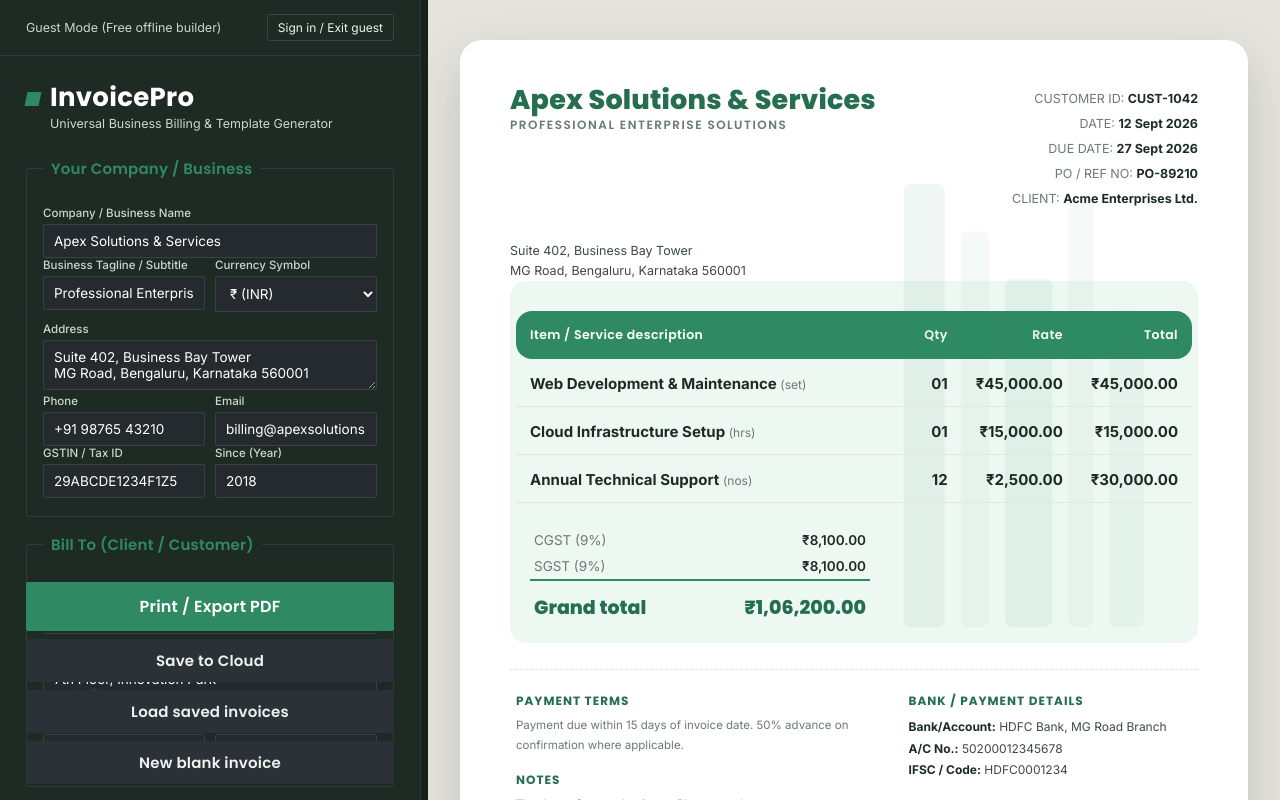
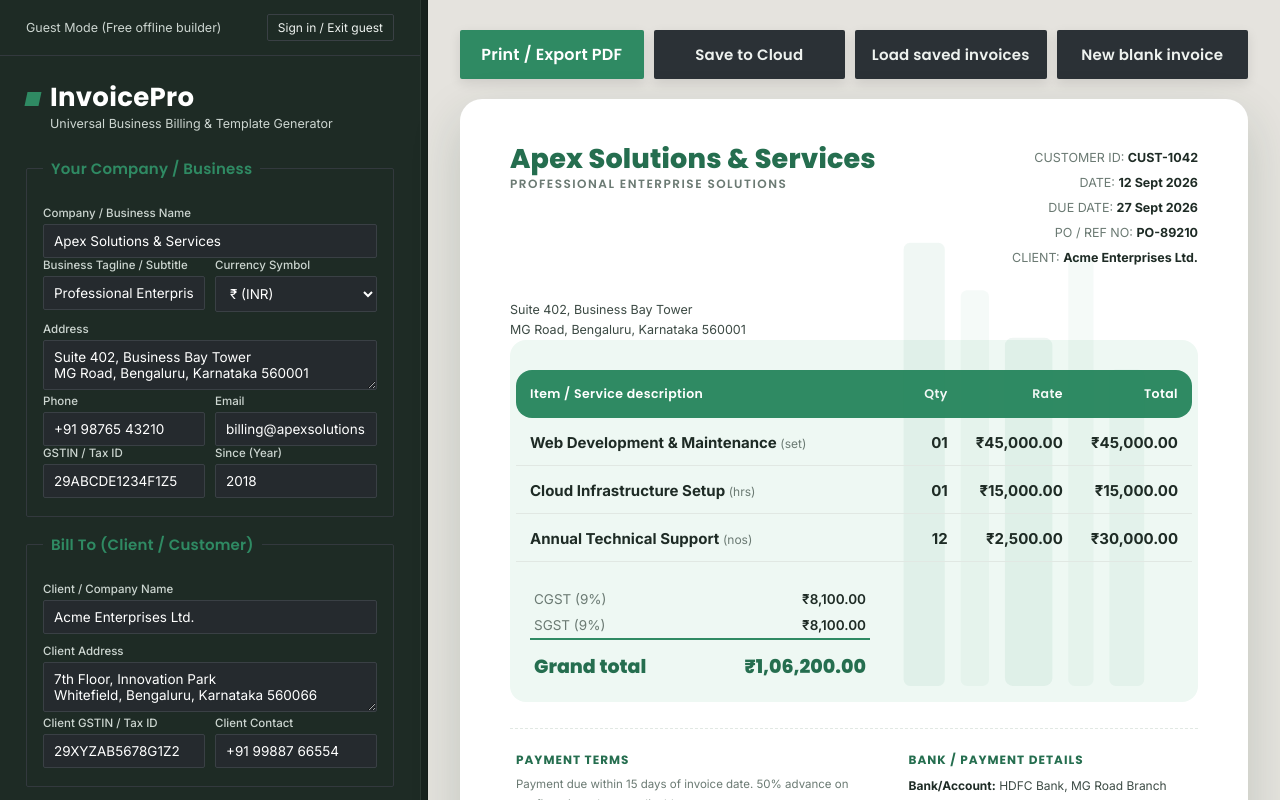
Before and after one commit to ArkamVentures/InvoicePro, a React (Vite) app: page / in a window 1280 px wide. Both pictures are taken after a click on the button "⚡ Continue as Guest (No Login Required)". Shown: the top 800 px of the page. Built offline with nearby package versions, Linux system fonts and the light colour scheme; no server answers.

Commit message:
feat: move Print/Export PDF, Save to Cloud, Load and New actions to live preview side

```diff
--- a/src/App.jsx
+++ b/src/App.jsx
@@ -239,7 +239,14 @@ export default function App() {
           <div className="resizer-bar" />
         </div>
 
-        <InvoicePreview invoice={invoice} />
+        <InvoicePreview
+          invoice={invoice}
+          onPrint={onPrint}
+          onSave={onSave}
+          onOpenLoad={onOpenLoad}
+          onNew={onNew}
+          saving={saving}
+        />
       </div>
 
       {showLoad && (
--- a/src/components/InvoiceForm.jsx
+++ b/src/components/InvoiceForm.jsx
@@ -194,14 +194,6 @@ export default function InvoiceForm({
         </div>
       </fieldset>
 
-      <div className="actions">
-        <button className="btn btn-primary" type="button" onClick={onPrint}>Print / Export PDF</button>
-        <button className="btn btn-ghost" type="button" onClick={onSave} disabled={saving}>
-          {saving ? "Saving…" : "Save to Cloud"}
-        </button>
-        <button className="btn btn-ghost" type="button" onClick={onOpenLoad}>Load saved invoices</button>
-        <button className="btn btn-ghost" type="button" onClick={onNew}>New blank invoice</button>
-      </div>
     </div>
   );
 }
--- a/src/components/InvoicePreview.jsx
+++ b/src/components/InvoicePreview.jsx
@@ -1,12 +1,27 @@
 import { money, fmtDate, computeTotals } from "../lib/calculations";
 
-export default function InvoicePreview({ invoice }) {
+export default function InvoicePreview({
+  invoice,
+  onPrint,
+  onSave,
+  onOpenLoad,
+  onNew,
+  saving
+}) {
   const currencySymbol = invoice.currency || "₹";
   const totals = computeTotals(invoice.items, invoice.discRate, invoice.gstRate);
   const showGstRows = totals.gstRate > 0;
 
   return (
     <div className="stage">
+      <div className="preview-toolbar">
+        <button className="btn btn-primary" type="button" onClick={onPrint}>Print / Export PDF</button>
+        <button className="btn btn-ghost" type="button" onClick={onSave} disabled={saving}>
+          {saving ? "Saving…" : "Save to Cloud"}
+        </button>
+        <button className="btn btn-ghost" type="button" onClick={onOpenLoad}>Load saved invoices</button>
+        <button className="btn btn-ghost" type="button" onClick={onNew}>New blank invoice</button>
+      </div>
       <div className="sheet" id="sheet">
         <div className="sheet-inner">
           <div className="doc-head">
--- a/src/styles.css
+++ b/src/styles.css
@@ -109,8 +109,25 @@ input:focus,select:focus,textarea:focus{outline:2px solid var(--safety);outline-
 .toast.show{opacity:1;}
 
 /* ---- Right: invoice preview ---- */
-.stage{background:#e5e3de;padding:40px 32px;display:flex;justify-content:center;align-items:flex-start;}
+.stage{background:#e5e3de;padding:30px 32px 50px;display:flex;flex-direction:column;align-items:center;}
 @media (max-width:980px){.stage{padding:20px 12px;}}
+
+.preview-toolbar{
+  display:flex;
+  gap:10px;
+  width:100%;
+  max-width:800px;
+  margin-bottom:20px;
+  flex-wrap:wrap;
+}
+.preview-toolbar .btn{
+  flex:1;
+  min-width:140px;
+  box-shadow:0 4px 12px rgba(0,0,0,.1);
+}
+@media print{
+  .preview-toolbar{display:none !important;}
+}
 .sheet{
   width:100%;max-width:800px;background:var(--paper);
   box-shadow:0 20px 50px rgba(30,60,45,.18);position:relative;
```
